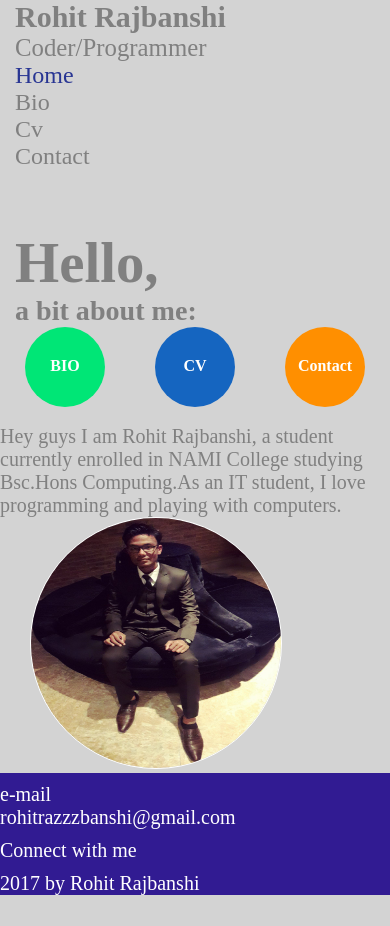
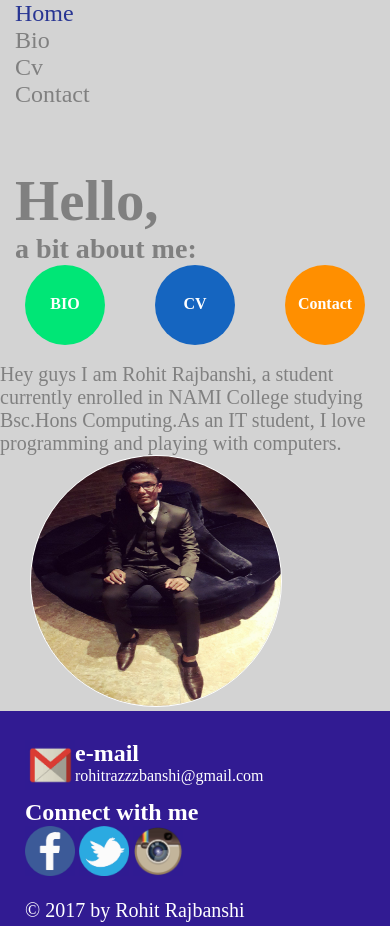
Before and after one commit to force-viscous/csy1018-assign1, a plain HTML site: page index.html in a window 390 px wide. Shown: the top 926 px of the page. Before the commit the page ends 895 px from the top, so only its background shows below. Drawn offline with Linux system fonts and the light colour scheme.

Commit message:
icons added ,index page made responsive and also used some animations

```diff
--- a/css/web.css
+++ b/css/web.css
@@ -33,6 +33,7 @@ nav a{
 	font-size: 1.5em;
 }
 .section{
+	/*height: 500px;*/
 	display: flex;
 	flex-direction: row; /*this property is used to make items appear in row*/
 }
@@ -79,8 +80,12 @@ section img{
 	height: 120px;
 	width: 120px;
 	background-color: #00E676;
+	transition: background-color 1s;
 	border-radius: 50%;
 	text-align: center;
+}
+.link1:hover{
+	background-color:#1B5E20;
 }
 .link1 h2, .link2 h2, .link3 h2{
 	padding-top: 50px;
@@ -89,15 +94,23 @@ section img{
 	height: 120px;
 	width: 120px;
 	background-color: #1565C0;
+	transition: background-color 1s;
 	border-radius: 50%;
 	text-align: center;
+}
+.link2:hover{
+	background-color: #1A237E;
 }
 .link3{
 	height: 120px;
 	width: 120px;
 	background-color:#FF8F00;
+	transition: background-color 1s;
 	border-radius: 50%;
 	text-align: center;
+}
+.link3:hover{
+	background-color: #E65100;
 }
 footer{
 	background-color: #311B92;
@@ -105,10 +118,23 @@ footer{
 	flex-direction: row;
 	justify-content: space-around;
 	color: white;
+	height: 125px;
+	padding-top: 25px;
 }
 footer p{
 	font-size: 1.25em;
 	padding-top: 10px;
+}
+.contact{
+	display: flex;
+}
+.contact img,.icons img{
+	height: 50px;
+	width: 50px;
+}
+.mail a{
+	text-decoration: none;
+	color: white;
 }
 @media (max-width: 800px){ /*this property is used to make items responsive*/
 	nav ul{
@@ -117,6 +143,14 @@ footer p{
 	}
 	nav h1{
 		padding-left: 0;
+		display: none;
+	}
+	nav{
+		padding-left: 0px;
+		width: 100%;
+	}
+	.first{
+		display: none;
 	}
 	.section{
 		display: flex;
@@ -147,5 +181,7 @@ footer p{
 	footer{
 		display: flex;
 		flex-direction: column;
+		padding-left: 25px;
+		height:190px;
 	}
 }
--- a/index.html
+++ b/index.html
@@ -14,10 +14,10 @@
 				<h1><a href="#">Rohit Rajbanshi</a></h1>
 				<ul>
 					<li><a class="first" href="index.html">Coder/Programmer</a></li>
-				<li><a  class="current" href="index.html">Home</a></li>
-				<li><a href="#">Bio</a></li>
-				<li><a href="#">Cv</a></li>
-				<li><a href="#">Contact</a></li>
+					<li><a class="current" href="index.html">Home</a></li>
+					<li><a href="bio.html">Bio</a></li>
+					<li><a href="cv.html">Cv</a></li>
+					<li><a href="contact.html">Contact</a></li>
 				</ul>
 			</nav>
 		</header><!-- End of header part-->
@@ -41,14 +41,22 @@
 		</section><!-- End of section part -->
 		<footer><!-- Beginning of footer part-->
 				<div class="contact">
-			<p>e-mail<br>
-			rohitrazzzbanshi@gmail.com</p>
+					<img src="images/gmail.jpg" alt="Gmail">
+					<div class="mail">
+						<h2>e-mail</h2>
+						<a href="https://www.gmail.com">rohitrazzzbanshi@gmail.com</a>
+					</div>
 				</div>
 				<div class="connect">
-			<p>Connect with me</p>
+					<h2>Connect with me</h2>
+					<div class="icons">
+						<a href="https://www.facebook.com"><img src="images/facebook.jpg" alt="Facebook"></a>
+						<a href="https://www.twitter.com"><img src="images/twitter.jpg" alt="Twitter"></a>
+						<a href="https://www.instagram.com"><img src="images/instagram.jpg" alt="Instagram"></a>
+					</div>
 				</div>
 				<div class="copyright">
-			<p>2017 by Rohit Rajbanshi</p>
+					<p>&copy; 2017 by Rohit Rajbanshi</p>
 				</div>
 		</footer><!-- End of footer part -->
 	</body>
```
Also changed, not shown: images/facebook.jpg (added), images/gmail.jpg (added), images/instagram.jpg (added), images/twitter.jpg (added). Lines whose indentation alone changed are shown as unchanged.
